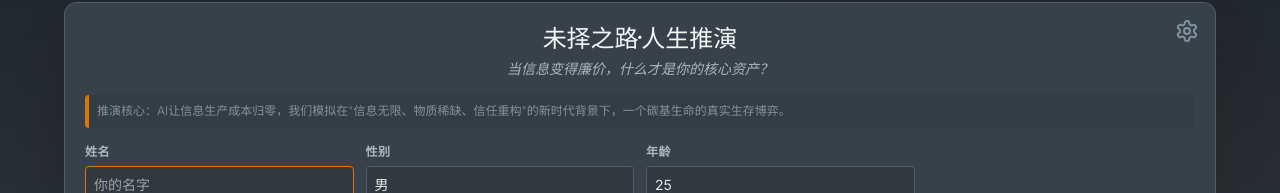
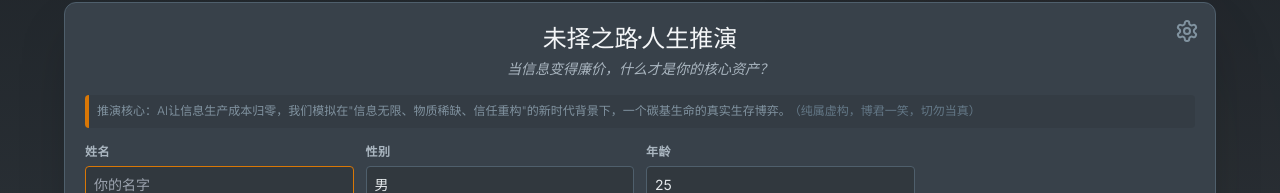
Before and after one commit to cookiegg/UnchosenPath, a React (Vite) app: page / in a window 1280 px wide. Shown: the part 110-303 px from the top of the page. Built offline with nearby package versions, Linux system fonts and the light colour scheme.

Commit message:
style: 添加免责声明提示

```diff
--- a/App.tsx
+++ b/App.tsx
@@ -723,6 +723,7 @@ const GameContent: React.FC = () => {
         <p className="text-academic-400 mb-4 font-light leading-snug text-xs bg-academic-900/50 p-2 rounded border-l-4 border-amber-600">
           <strong>推演核心：</strong>
           AI让信息生产成本归零，我们模拟在"信息无限、物质稀缺、信任重构"的新时代背景下，一个碳基生命的真实生存博弈。
+          <span className="text-academic-500 ml-1">（纯属虚构，博君一笑，切勿当真）</span>
         </p>
 
         <div className="grid grid-cols-1 md:grid-cols-4 gap-3">
```
